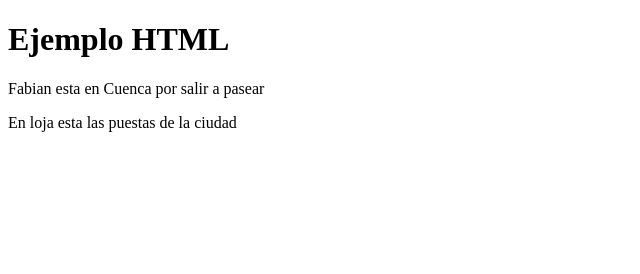
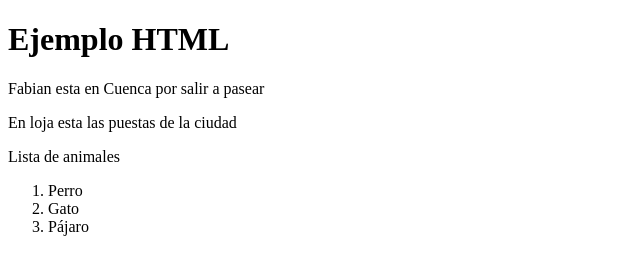
Before and after one commit to Jefferson-1995/ejemplostecnologiasweb, a plain HTML site: page index.html in a window 1280 px wide. Shown: the whole page, without its empty margins (0-640 px from the left). Drawn offline with Linux system fonts and the light colour scheme.

Commit message:
Segundo Commit

```diff
--- a/index.html
+++ b/index.html
@@ -9,5 +9,11 @@
     <h1>Ejemplo HTML</h1>
     <p>Fabian esta en Cuenca por salir a pasear</p>
     <p>En loja esta las puestas de la ciudad</p>
+    <p>Lista de animales</p>
+    <ol>
+        <li>Perro</li>
+        <li>Gato</li>
+        <li>Pájaro</li>
+    </ol>
 </body>
 </html>
```
